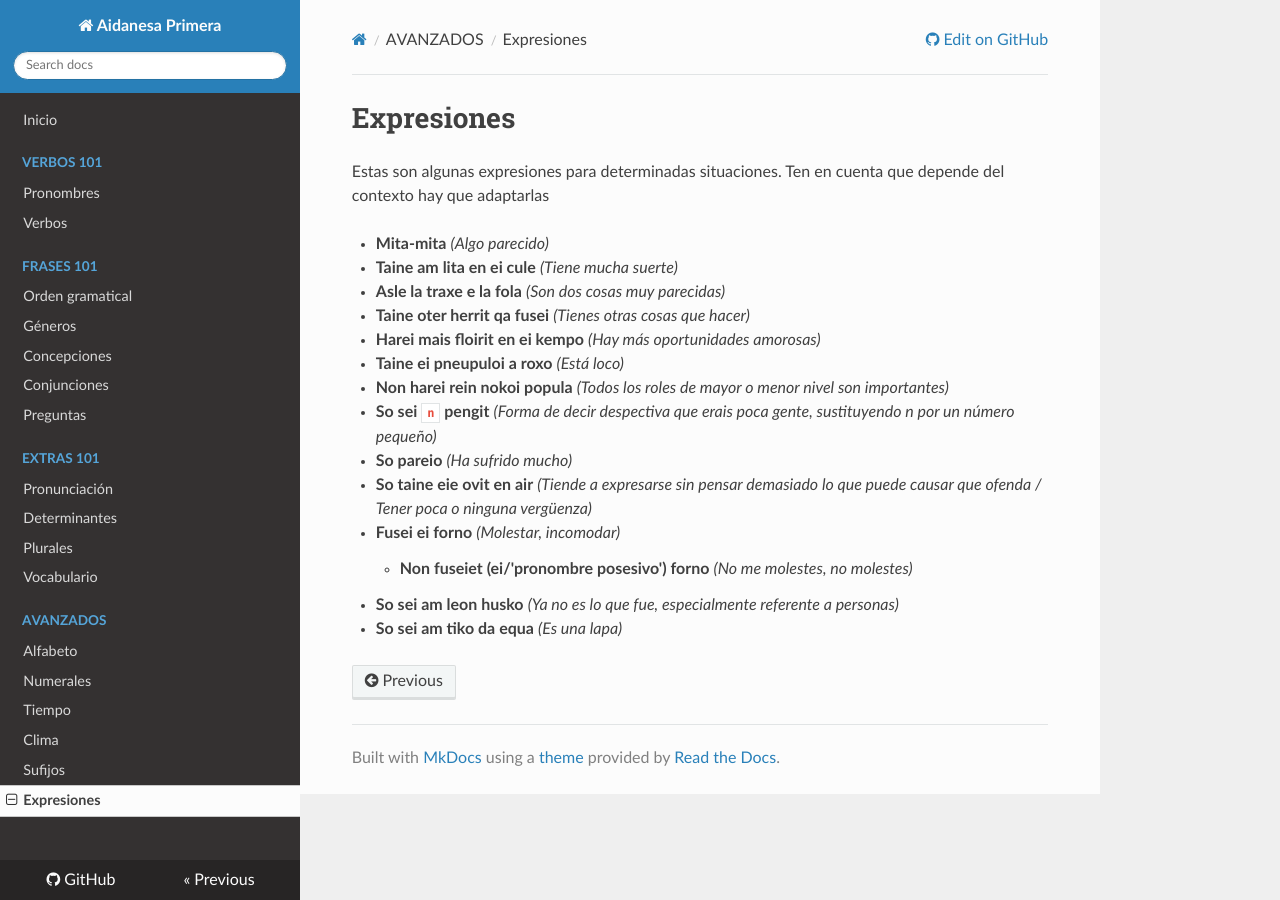
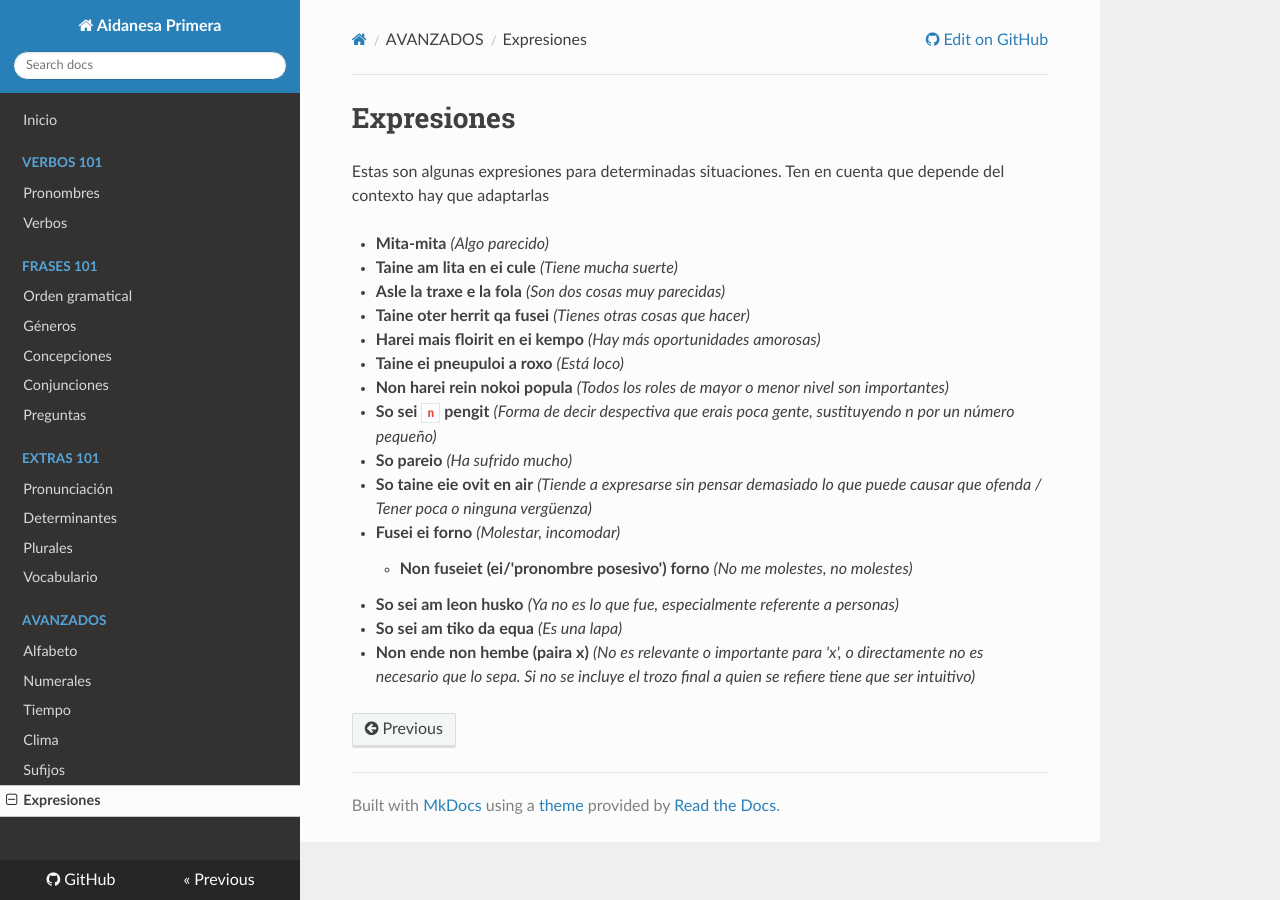
Before and after one commit to AntikoreDev/oda-primera, an MkDocs documentation site: the page built from docs/advanced/expressions.md, in a window 1280 px wide. Built offline with MkDocs 1.6.1, drawn with Linux system fonts in a browser that asks for light colours; nearby versions of some CDN libraries.

Commit message:
Update expressions.md

```diff
--- a/docs/advanced/expressions.md
+++ b/docs/advanced/expressions.md
@@ -15,3 +15,4 @@
     - **Non fuseiet (ei/'pronombre posesivo') forno** _(No me molestes, no molestes)_
 - **So sei am leon husko** _(Ya no es lo que fue, especialmente referente a personas)_
 - **So sei am tiko da equa** _(Es una lapa)_
+- **Non ende non hembe (paira x)** _(No es relevante o importante para 'x', o directamente no es necesario que lo sepa. Si no se incluye el trozo final a quien se refiere tiene que ser intuitivo)_
```
